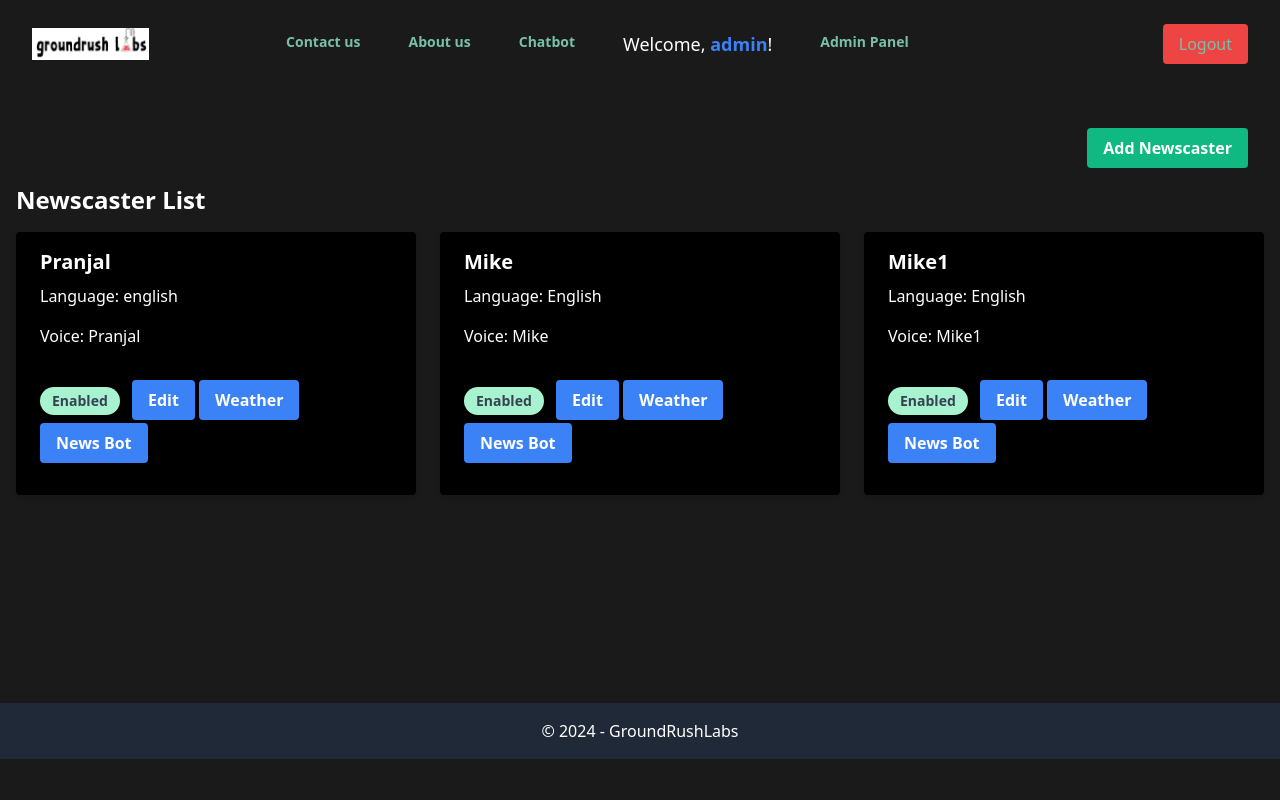
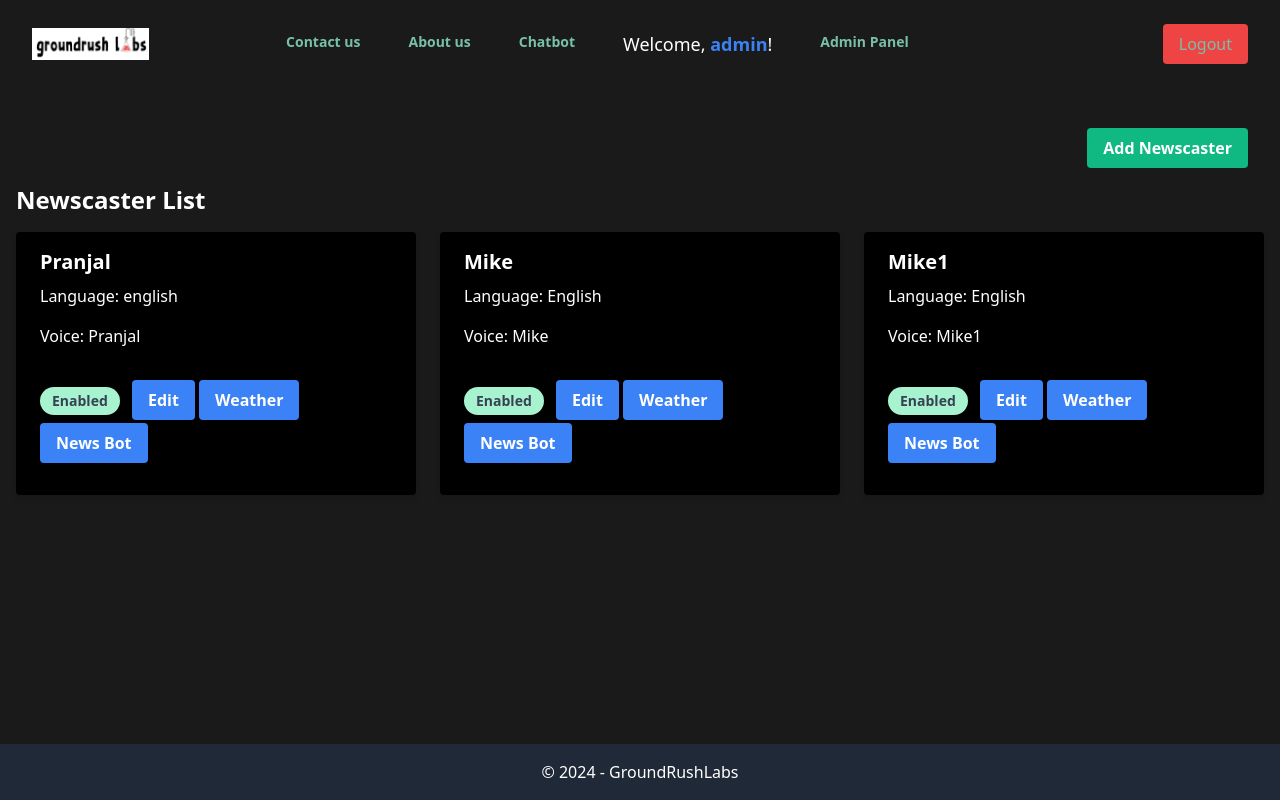
Before and after one commit to PragmaCodeRepo/Development-Radio-Ai, a Django app: page /Newscasters/ in a window 1280 px wide. Run offline with Django 4.2, Linux system fonts and the light colour scheme; a user stored in the database is signed in; data comes from the database, SQL or seed files in the repository; both versions use the stored data as it was after the commit; parts of the project's set-up code (start-up, migrations or seed data) failed here and were passed over.

Commit message:
4 jan 2024-4

```diff
--- a/templates/newscasters.html
+++ b/templates/newscasters.html
@@ -18,6 +18,15 @@
         }
         body.dark-mode a:hover {
           color: #48a999;
+        }
+        body {
+          display: flex;
+          flex-direction: column;
+          min-height: 100vh;
+        }
+
+        .bg-gray-800.text-white.text-center.py-4 {
+          margin-top: auto;
         }
         /* Add more dark mode styles as needed */
       </style>
@@ -261,9 +270,9 @@
 
 
     <footer class="bg-gray-800 text-white text-center py-4">
-        <div class="container mx-auto">
-            <p>&copy; <span id="currentYear"></span> - GroundRushLabs</p>
-        </div>
+      <div class="container mx-auto">
+        <p>&copy; <span id="currentYear"></span> - GroundRushLabs</p>
+      </div>
     </footer>
 </body>
 <script>
```
Also changed, not shown: templates/index.html (+15 -2 lines), db.sqlite3, 1 other file.
